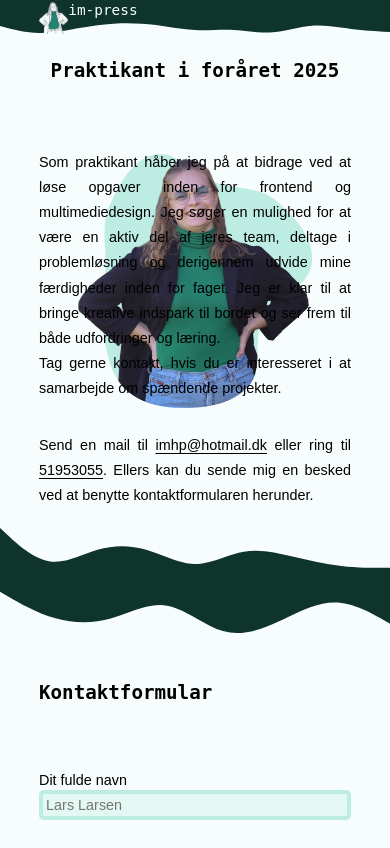
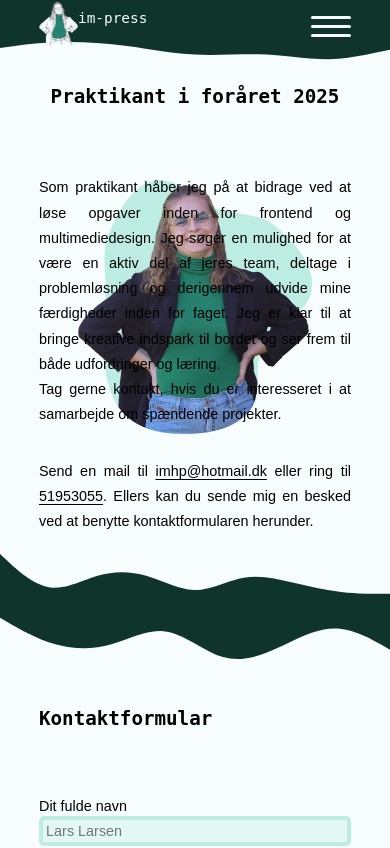
Before and after one commit to imhp1721/portfolio, a React (Vite) app: page /kontakt in a window 390 px wide. Shown: the top 848 px of the page. Built offline with nearby package versions, Linux system fonts and the light colour scheme; a web font is replaced by a local one.

Commit message:
mobile nav done

```diff
--- a/src/App.css
+++ b/src/App.css
@@ -228,8 +228,13 @@ footer .info .link a:hover {
 nav {
   font-size: var(--nav_size);
   position: sticky;
-  top: 0;
+  top: -2px;
   z-index: 3;
+}
+
+nav .wave {
+  min-height: 60px;
+  object-fit: cover;
 }
 
 nav .logo {
@@ -251,7 +256,7 @@ nav .logo h4 {
   white-space: nowrap;
 }
 
-nav ul {
+nav .menu {
   align-items: center;
   color: var(--clr_light_bg);
   display: flex;
@@ -861,9 +866,16 @@ form .cta_btn {
   :root {
     /* --- font sizes --- */
     --font_s: clamp(0.9rem, 1vw, 1.2rem);
-    --nav_size: clamp(1rem, 1.2vw, 1.4rem);
+    --nav_size: clamp(1.2rem, 1.4vw, 1.6rem);
     --font_m: clamp(1.2rem, 1.5vw, 1.8rem);
     --font_l: clamp(1.8rem, 2.5vw, 2.8rem);
+
+    /*--- variables for burgermenu ---*/
+    --burger_bar_width: 45px;
+    --burger_bar_height: 4px;
+    --burger_gap: 8px;
+    --burger_height: calc(var(--burger_bar_height) * 3 + var(--burger_gap) * 2);
+    --x_bar_width: calc(var(--burger_height) * 1.41421356237);
   }
 
   .main_grid {
@@ -901,6 +913,85 @@ form .cta_btn {
 
   nav .logo {
     grid-column: 2 / 6;
+  }
+
+  nav .logo img {
+    max-width: 10vw;
+  }
+
+  /* --- burger menu --- */
+
+  .burger_menu {
+    align-items: end;
+    cursor: pointer;
+    display: flex;
+    flex-direction: column;
+    gap: var(--burger_gap);
+    grid-column: 12 / -2;
+    grid-row: 1 / 2;
+    height: var(--burger_height);
+    margin-top: 10%;
+  }
+
+  .burger_bar {
+    background-color: var(--clr_light_bg);
+    border-radius: var(--border_rad);
+    height: var(--burger_bar_height);
+    transform-origin: right center;
+    width: var(--burger_bar_width);
+  }
+
+  .burger_bar.clicked:nth-child(1) {
+    rotate: -45deg;
+    translate: 0 calc(var(--burger_bar_height) / -2);
+    transition: translate ease-in-out 0.3s, rotate ease-in-out 0.5s;
+    width: var(--x_bar_width);
+  }
+
+  .burger_bar.clicked:nth-child(2) {
+    opacity: 0;
+    transition: all ease-in-out 0.5s;
+    width: 0;
+  }
+
+  .burger_bar.clicked:nth-child(3) {
+    rotate: 45deg;
+    translate: 0 calc(var(--burger_bar_height) / 2);
+    transition: translate ease-in-out 0.3s, rotate ease-in-out 0.5s;
+    width: var(--x_bar_width);
+  }
+
+  .burger_bar.unclicked {
+    transform: rotate(0) translate(0);
+    transition: translate ease-in-out 0.3s, rotate ease-in-out 0.5s;
+  }
+
+  nav .menu {
+    background-color: var(--clr_dark2);
+    border-radius: var(--border_rad);
+    flex-direction: column;
+    gap: var(--main_vertical_space);
+    padding: 10dvw 5dvw 5dvw;
+    position: absolute;
+    right: -5dvw;
+    top: 20%;
+    transform-origin: top;
+    transition: all ease-in-out 0.75s;
+    width: 100dvw;
+    z-index: -1;
+  }
+
+  .menu li a {
+    text-align: right;
+  }
+
+  .hidden {
+    transform: scaleY(0);
+  }
+
+  .visible {
+    display: inherit;
+    transform: scaleY(1);
   }
 
   /* --- FOOTER ----------------------------------------------------------------------------------------------------- */
@@ -1027,10 +1118,17 @@ form .cta_btn {
   :root {
     /* --- font sizes --- */
     --font_m: clamp(1.2rem, 1.6vw, 2.2rem);
-    --font_l: clamp(1.3rem, 1.5vw, 2rem);
+    --font_l: clamp(1.2rem, 1.4vw, 2rem);
 
     /* --- most used spacing --- */
     --main_vertical_space: 8dvw;
+
+    /*--- variables for burgermenu ---*/
+    --burger_bar_width: 40px;
+    --burger_bar_height: 3px;
+    --burger_gap: 6px;
+    --burger_height: calc(var(--burger_bar_height) * 3 + var(--burger_gap) * 2);
+    --x_bar_width: calc(var(--burger_height) * 1.41421356237);
   }
 
   .main_grid {
@@ -1064,6 +1162,7 @@ form .cta_btn {
   }
 
   .buttons {
+    flex-wrap: wrap;
     justify-content: space-between;
   }
 
@@ -1077,11 +1176,17 @@ form .cta_btn {
   nav .logo h4 {
     font-size: var(--font_s);
     line-height: normal;
-    padding-bottom: 0;
+    padding-top: 8%;
   }
 
-  nav ul {
-    display: none;
+  .burger_menu {
+    align-self: center;
+    margin: 0 0 15%;
+  }
+
+  nav .menu {
+    padding: 15dvw 10dvw 5dvw;
+    right: -10dvw;
   }
 
   /* --- FOOTER ----------------------------------------------------------------------------------------------------- */
@@ -1190,3 +1295,8 @@ form .cta_btn {
     margin: 2% 0 5%;
   } */
 }
+
+/* --- TINY MOBILE SCREENS --------------------------------------------------------------------------------------------------------------------------------------------------------------------------------------------------------------------------------------------- */
+
+@media only screen and (max-width: 350px) {
+}
--- a/src/components/Nav.jsx
+++ b/src/components/Nav.jsx
@@ -4,10 +4,30 @@ import { Link, NavLink } from "react-router-dom";
 
 import wave from "../assets/waves/navbar.svg";
 import logo from "../assets/img/logo.png";
+import { useState } from "react";
 
 //NAVIGATION
 
 function Nav() {
+  //burger menu inspired from https://www.youtube.com/watch?v=gAGcjlJyKk0 & https://www.youtube.com/watch?v=dAIVbLrAb_U&t=1029s
+
+  // to change burger classes
+  const [burgerClass, setBurgerClass] = useState("burger_bar unclicked");
+  const [menuClass, setMenuClass] = useState("menu hidden");
+  const [isMenuClicked, setIsMenuClicked] = useState(false);
+
+  // toggle burger menu change
+  const updateMenu = () => {
+    if (!isMenuClicked) {
+      setBurgerClass("burger_bar clicked");
+      setMenuClass("menu visible");
+    } else {
+      setBurgerClass("burger_bar unclicked");
+      setMenuClass("menu hidden");
+    }
+    setIsMenuClicked(!isMenuClicked);
+  };
+
   return (
     <nav className="grid_w_wave">
       <img className="wave" src={wave} alt="Wavy navigation" />
@@ -15,8 +35,12 @@ function Nav() {
         <img src={logo} alt="im-press logo" />
         <h4>im-press</h4>
       </Link>
-      <div className="burger"></div>
-      <ul>
+      <div className="burger_menu" onClick={updateMenu}>
+        <div className={burgerClass}></div>
+        <div className={burgerClass}></div>
+        <div className={burgerClass}></div>
+      </div>
+      <ul className={menuClass}>
         <li>
           <NavLink reloadDocument to="/om-mig">
             om mig
```
